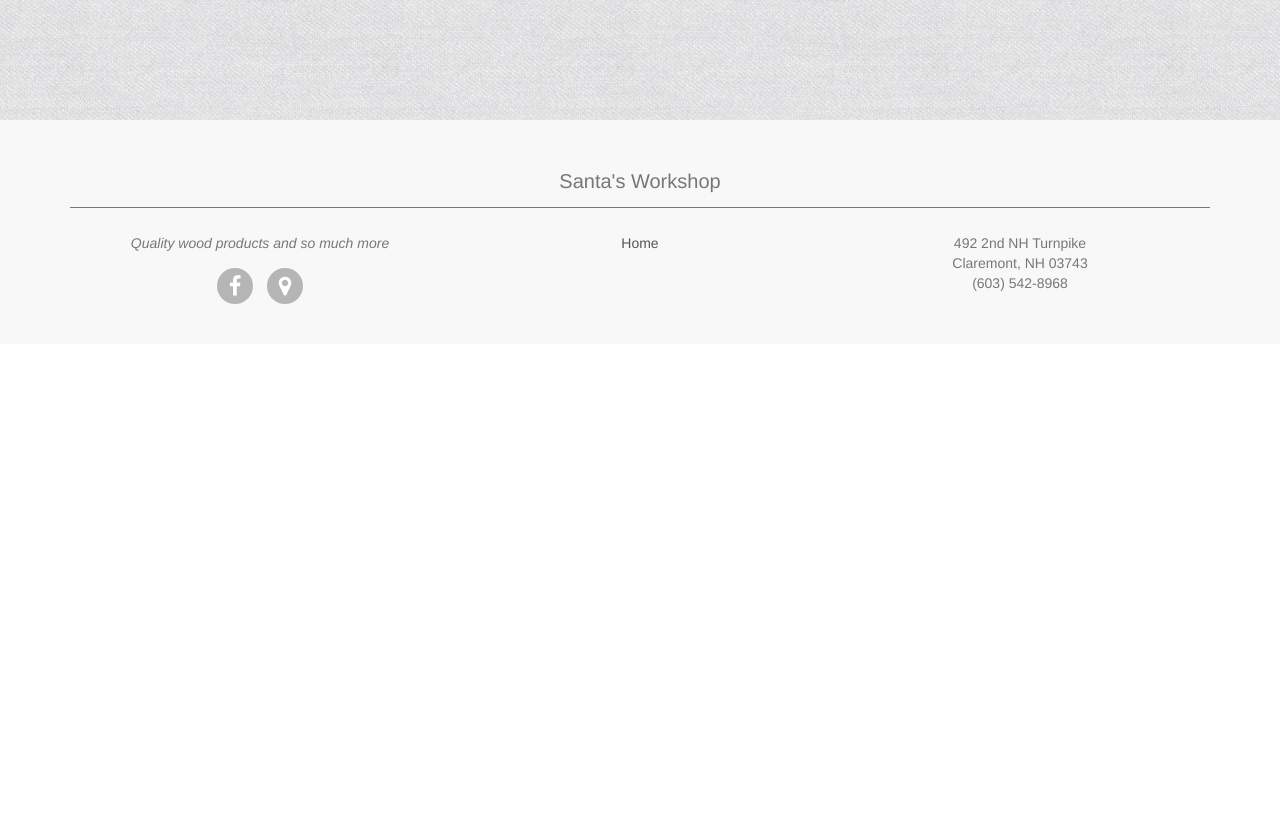
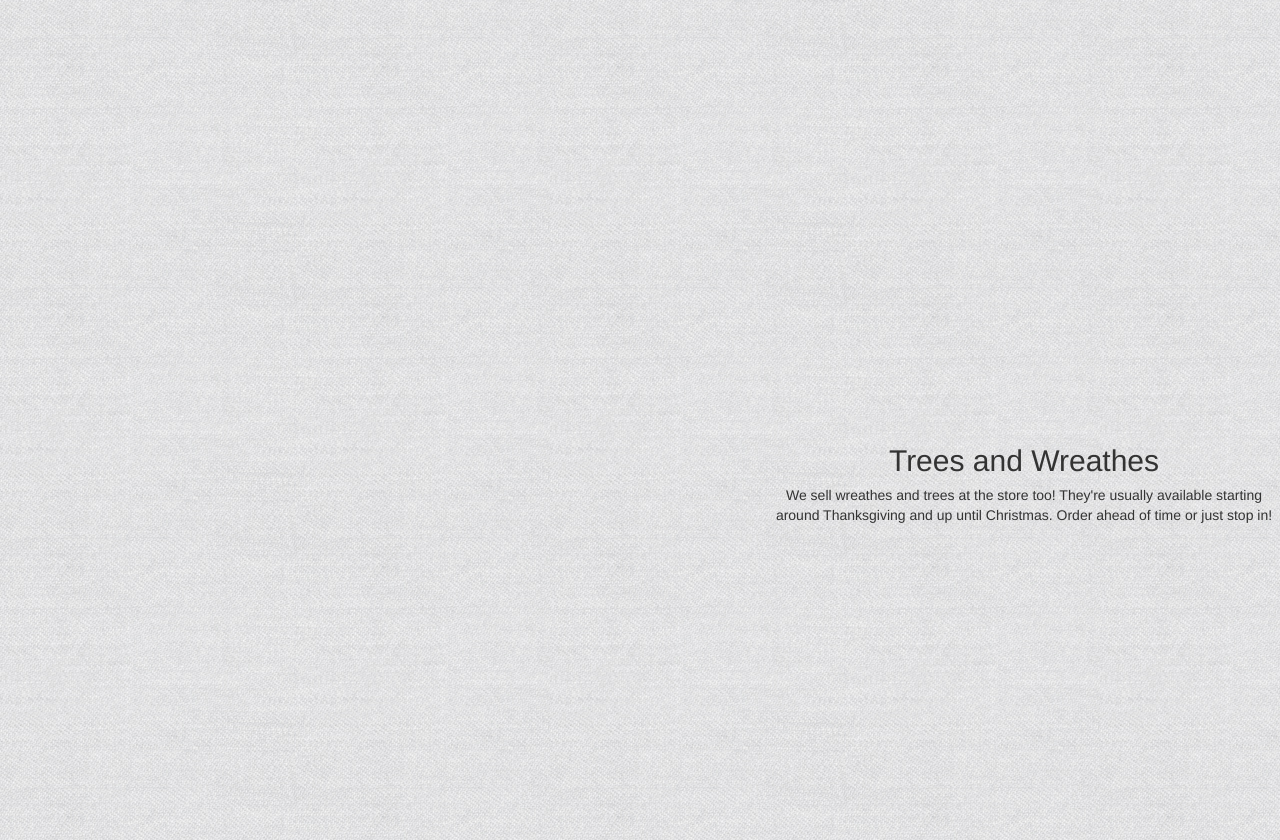
Before and after one commit to andrew-boutin/santas-workshop-site, a plain HTML site: page index.html in a window 1280 px wide. Shown: the part 1400-2240 px from the top of the page. Before the commit the page ends 1744 px from the top, so only its background shows below. Drawn offline with nearby package versions, Linux system fonts and the light colour scheme.

Commit message:
Added trees and wreathes.

```diff
--- a/index.html
+++ b/index.html
@@ -40,6 +40,7 @@
                         <ul class="dropdown-menu">
                             <li class="dropdown-header">Jump To A Section On This Page</li>
                             <li><a href="#products"><img src="">Products</a></li>
+                            <li><a href="#treesandwreathes"><img src="">Trees and Wreathes</a></li>
                         </ul>
                     </li>
                 </ul>
@@ -88,6 +89,13 @@
             We offer toys, decorations, gifts, trinkets, furniture, and custom orders.
         </div><div class="splitContent products imgSplitContent"></div>
     </div>
+    <div id="treesandwreathes" class="bigContent splitContentWrapper">
+        <div class="splitContent products imgSplitContent"></div>
+        <div class="splitContent textSplitContentWrapper">
+            <h2 class="title">Trees and Wreathes</h2>
+            We sell wreathes and trees at the store too! They're usually available starting around Thanksgiving and up until Christmas. Order ahead of time or just stop in!
+        </div>
+    </div>
     <footer>
         <div class="footer">
             <div class="container">
```
